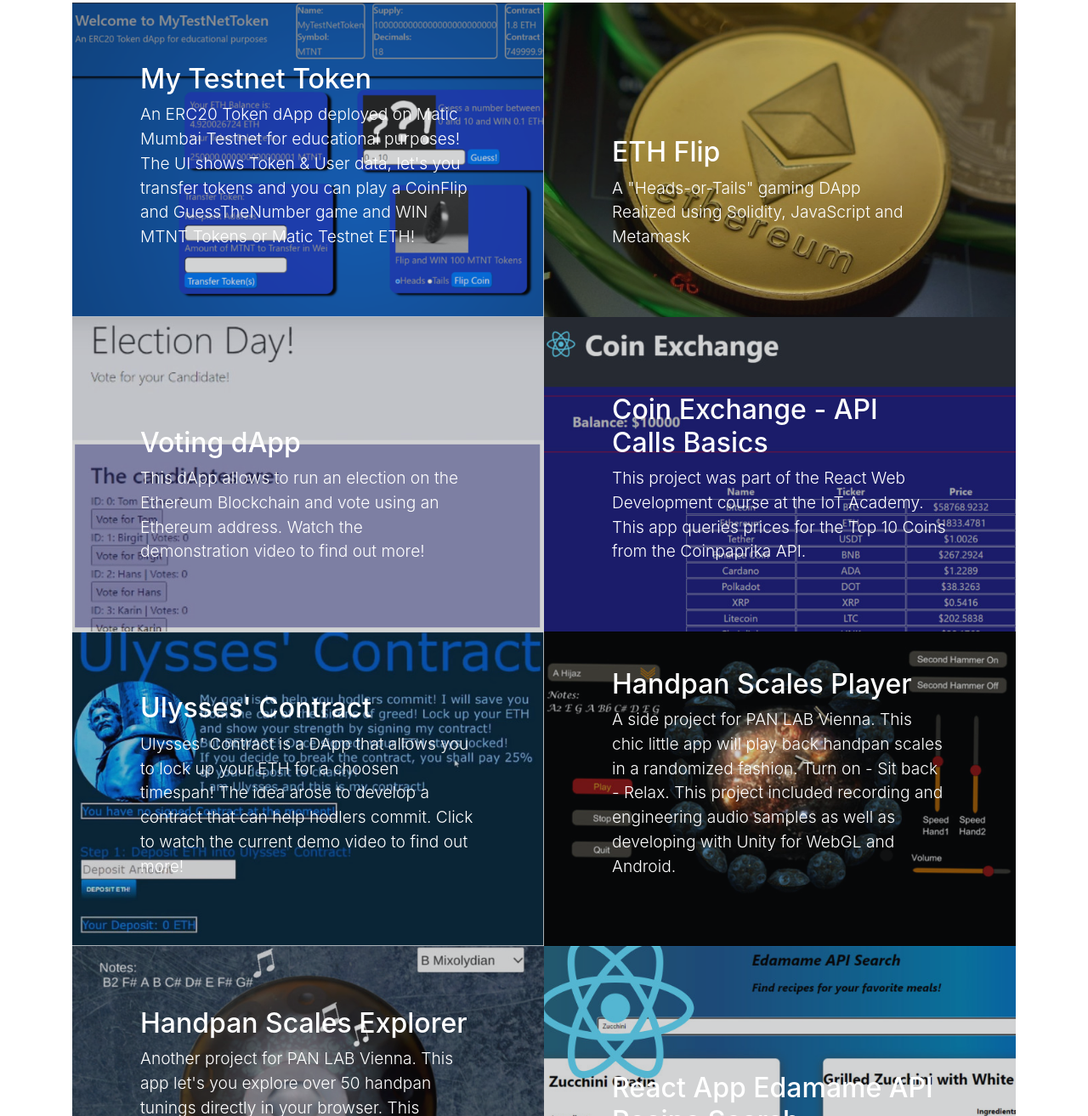
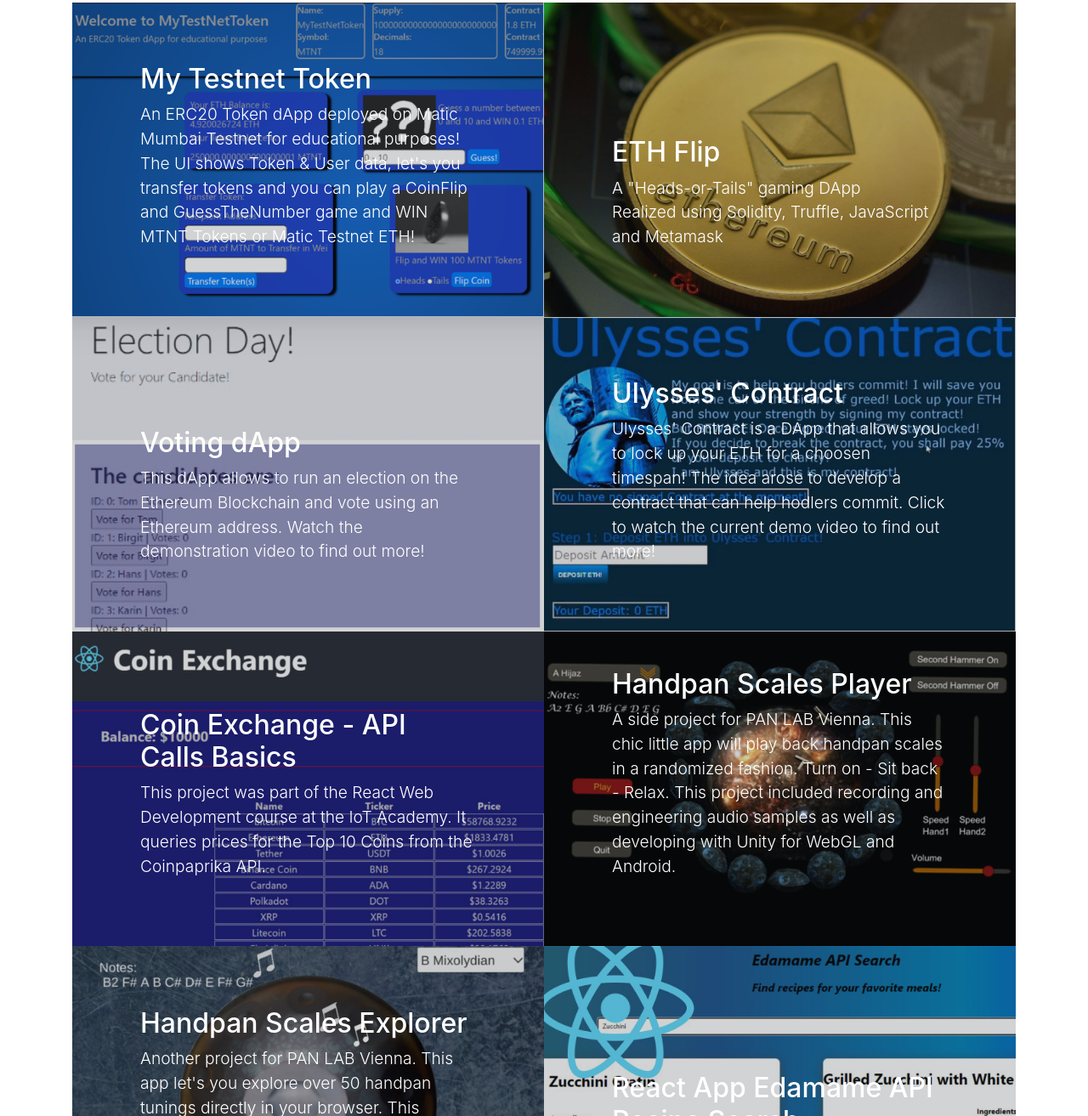
Before and after one commit to thomasender/thomasender.github.io, a website with bundled scripts: page index.html in a window 1280 px wide. Shown: the part 2702-4015 px from the top of the page at 85% size. Built offline with nearby package versions, Linux system fonts and the light colour scheme.

Commit message:
projects rearranged, dApps on top!

```diff
--- a/index.html
+++ b/index.html
@@ -195,7 +195,7 @@
             <div class="caption">
               <div class="caption-content">
                 <div class="h2">ETH Flip</div>
-                <p class="mb-0">A "Heads-or-Tails" gaming DApp<br>Realized using Solidity, JavaScript and Metamask</p>
+                <p class="mb-0">A "Heads-or-Tails" gaming DApp<br>Realized using Solidity, Truffle, JavaScript and Metamask</p>
               </div>
             </div>
             <img class="img-fluid" src="img/ETHFlipThumb.jpg" alt="MyFirstdAppCoinFlip">
@@ -213,17 +213,6 @@
           </a>
         </div>
         <div class="col-lg-6">
-          <a class="portfolio-item" href="https://thomasender.github.io/CoinExchange" target=_blank>
-            <div class="caption">
-              <div class="caption-content">
-                <div class="h2">Coin Exchange - API Calls Basics</div>
-                <p class="mb-0">This project was part of the React Web Development course at the IoT Academy. This app queries prices for the Top 10 Coins from the Coinpaprika API.</p>
-              </div>
-            </div>
-            <img class="img-fluid" src="img/CoinExchangeThumb.jpg" alt="CoinExchangeThumb">
-          </a>
-        </div>
-        <div class="col-lg-6">
           <a class="portfolio-item" href="https://www.youtube.com/watch?v=-A8zZnnn3EU&t=21s" target=_blank>
             <div class="caption">
               <div class="caption-content">
@@ -232,6 +221,17 @@
               </div>
             </div>
             <img class="img-fluid" src="img/ulycon.jpg" alt="UlyssesContractThumb">
+          </a>
+        </div>
+        <div class="col-lg-6">
+          <a class="portfolio-item" href="https://thomasender.github.io/CoinExchange" target=_blank>
+            <div class="caption">
+              <div class="caption-content">
+                <div class="h2">Coin Exchange - API Calls Basics</div>
+                <p class="mb-0">This project was part of the React Web Development course at the IoT Academy. It queries prices for the Top 10 Coins from the Coinpaprika API.</p>
+              </div>
+            </div>
+            <img class="img-fluid" src="img/CoinExchangeThumb.jpg" alt="CoinExchangeThumb">
           </a>
         </div>
         <div class="col-lg-6">
```
